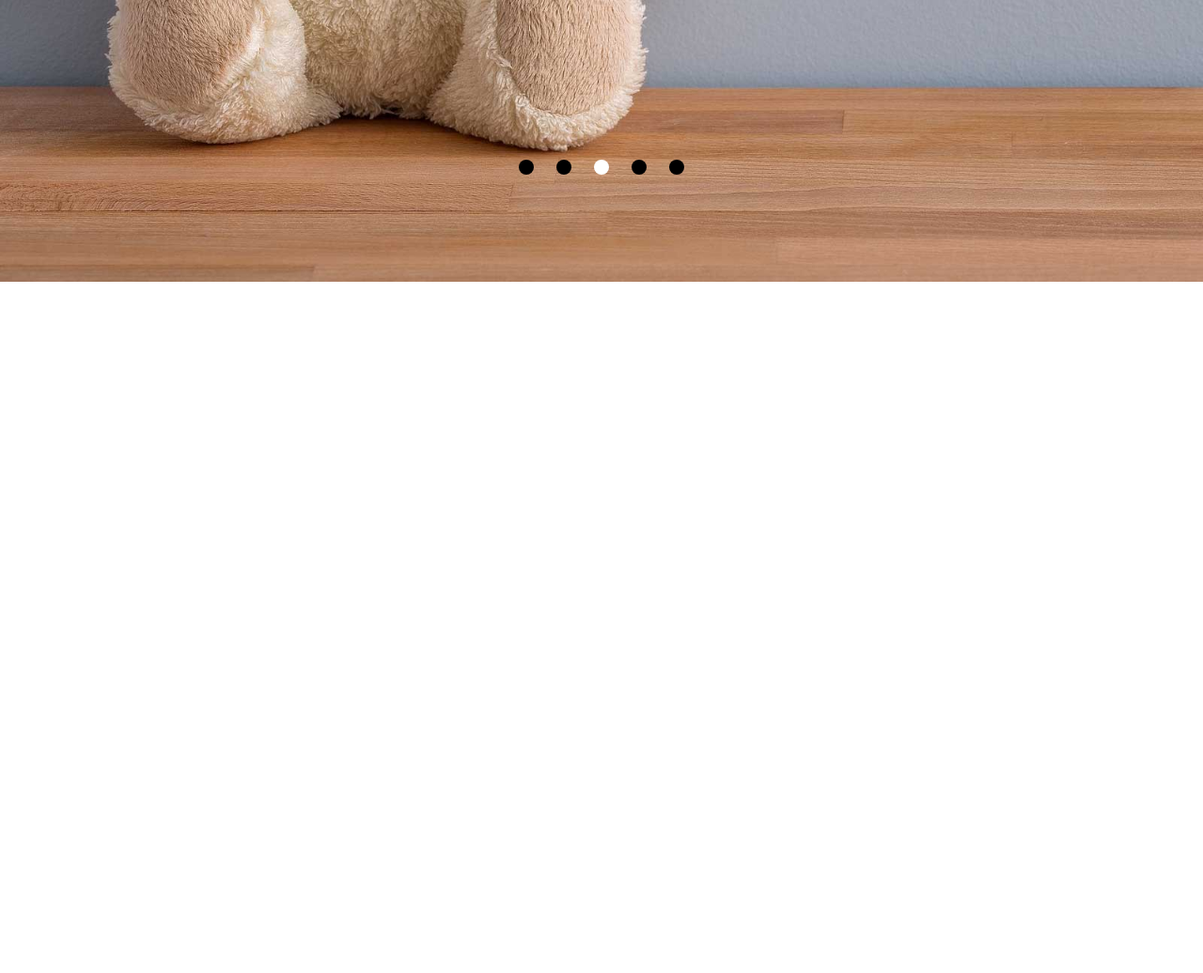
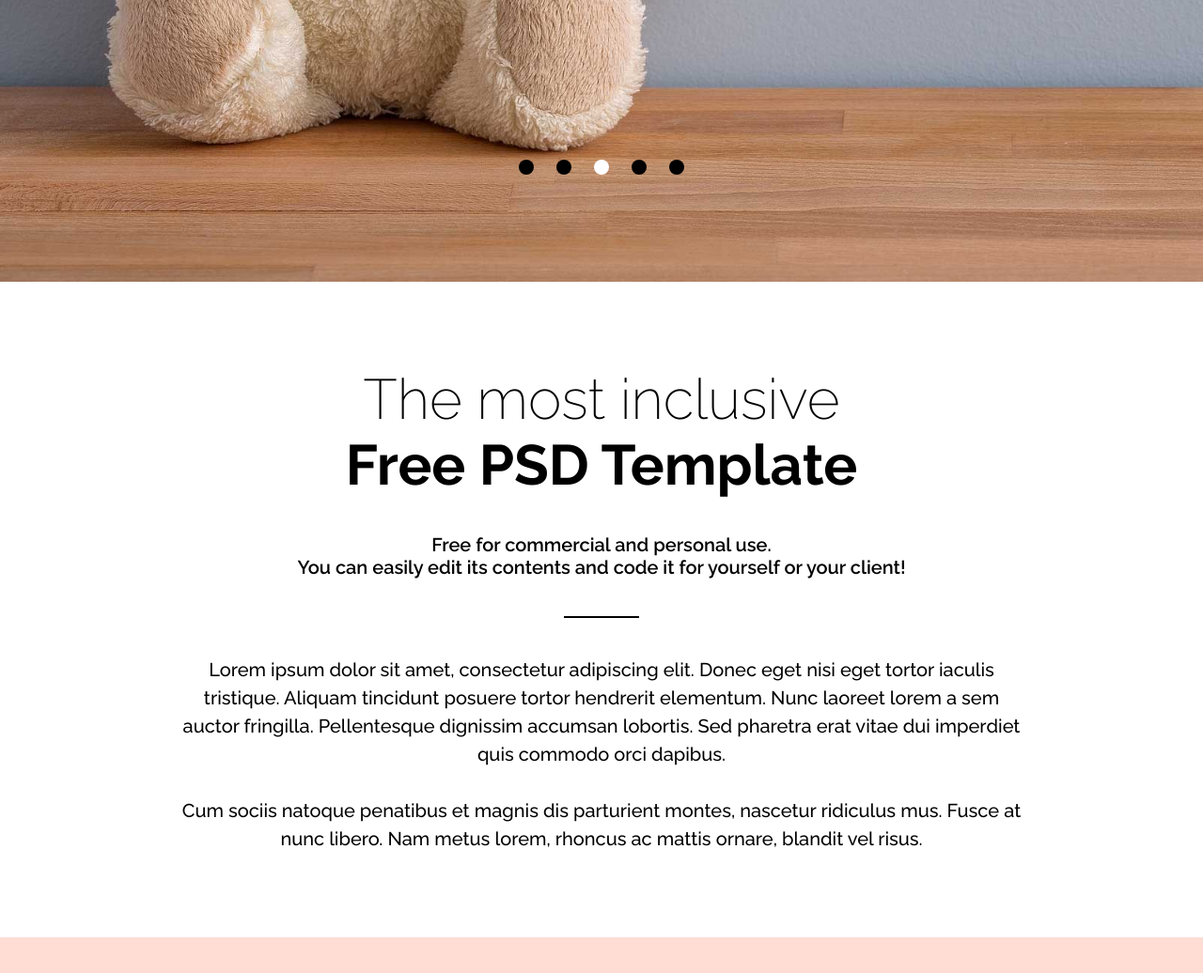
Before and after one commit to TrellixVulnTeam/quotes-template_XDTA, a website: page index.html in a window 1280 px wide. Shown: the part 700-1736 px from the top of the page at 94% size. Before the commit the page ends 1000 px from the top, so only its background shows below. Drawn offline with Linux system fonts and the light colour scheme.

Commit message:
created about area

```diff
--- a/index.html
+++ b/index.html
@@ -38,7 +38,20 @@
     </header>
 
     <main>
+        <section class="about">
+            <div class="about-inner">
+                <h2 class="about-title"><span>The most inclusive</span></br> Free PSD Template</h2>
+                <p class="about-description">Free for commercial and personal use. </br> You can easily edit its contents and code it for yourself or your client!</p>
+                <div class="line"></div>
+                <p class="about-text">Lorem ipsum dolor sit amet, consectetur adipiscing elit. Donec eget nisi eget tortor iaculis tristique. Aliquam tincidunt posuere tortor hendrerit elementum. Nunc laoreet lorem a sem auctor fringilla. Pellentesque dignissim accumsan lobortis. Sed pharetra erat vitae dui imperdiet quis commodo orci dapibus. </br></br> Cum sociis natoque penatibus et magnis dis parturient montes, nascetur ridiculus mus. Fusce at nunc libero. Nam metus lorem, rhoncus ac mattis ornare, blandit vel risus.</p>
+            </div>
+        </section>
 
+        <section class="testimonials">
+            <div class="testimonials-inner">
+
+            </div>
+        </section>
     </main>
 
     <script src="./js/main.js"></script>
--- a/scss/styles.scss
+++ b/scss/styles.scss
@@ -93,3 +93,60 @@ header{
         }
     }
 }
+
+main{
+    .about{
+
+        .about-inner{
+            width: 70%;
+            height: 100%;
+            margin: 0 auto;
+            display: flex;
+            flex-direction: column;
+            align-items: center;
+            text-align: center;
+            padding: 90px 0;
+
+            .about-title{
+                font-size: 60px;
+                font-weight: 700;
+
+                span{
+                    font-weight: 200;
+                }
+            }
+
+            .about-description{
+                font-size: 20px;
+                font-weight: 600;
+                margin-top: 38px;
+            }
+
+            .line{
+                width: 80px;
+                height: 2px;
+                background-color: #000;
+                margin: 40px 0;
+            }
+
+            .about-text{
+                font-size: 20px;
+                font-weight: 500;
+                line-height: 1.5;
+            }
+        }
+    }
+
+    .testimonials{
+        height: 650px;
+        background-color: #ffddd5;
+
+        .testimonials-inner{
+            width: 90%;
+            height: 100%;
+            margin: 0 auto;
+            display: flex;
+            padding: 90px 0;
+        }
+    }
+}
```
Also changed, not shown: css/styles.css, 1 other file.
